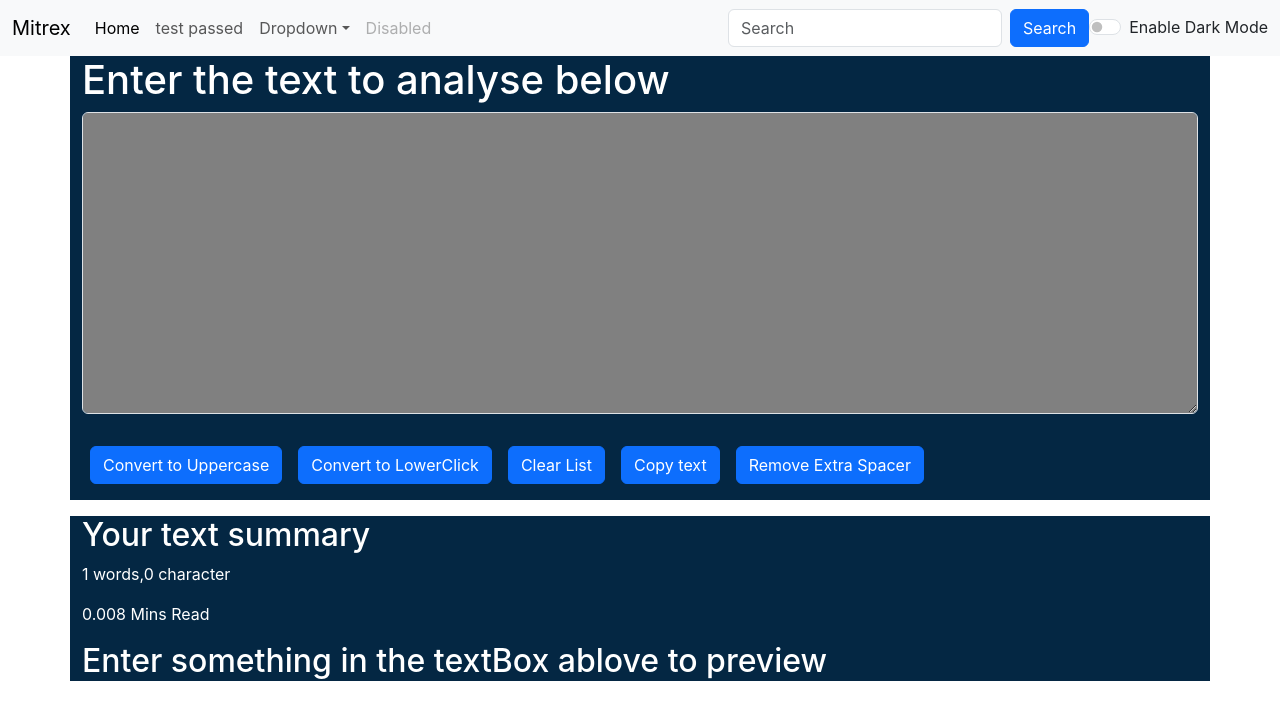
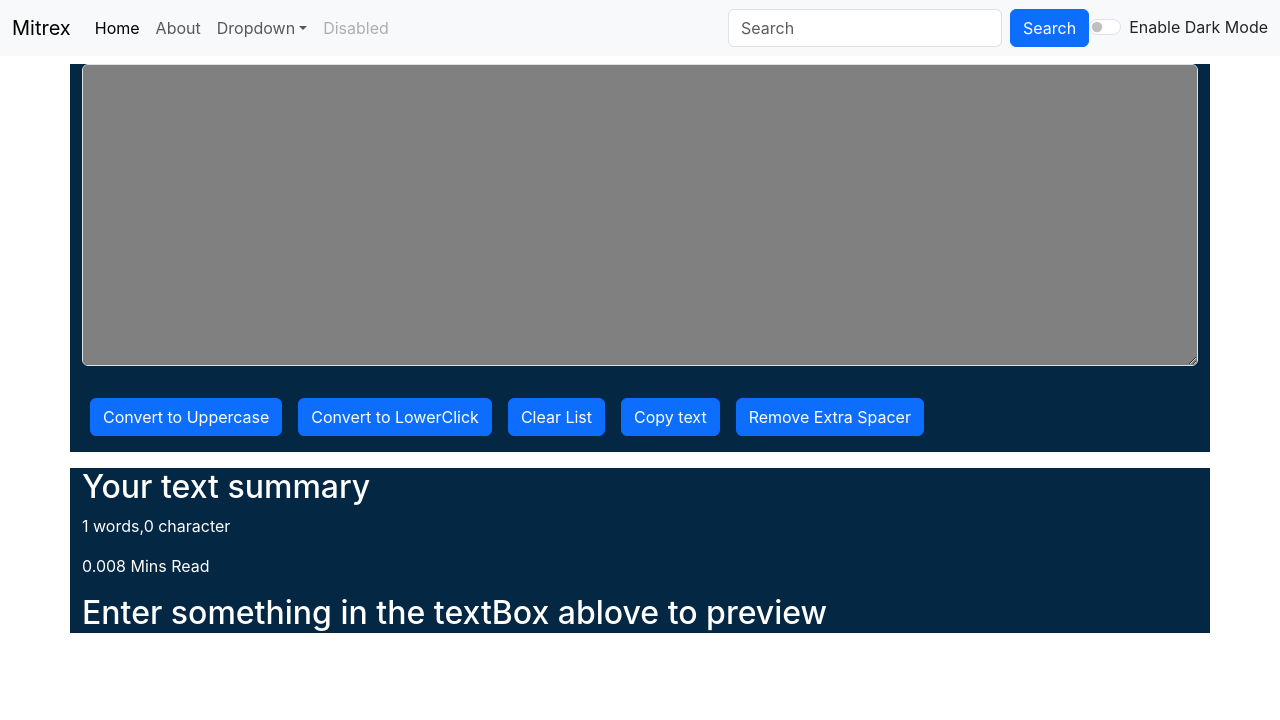
Before and after one commit to Rupesh0914/textutils, a React (Create React App) app: page / in a window 1280 px wide. Shown: the top 720 px of the page. Built offline with nearby package versions, Linux system fonts and the light colour scheme.

Commit message:
sixth Commit

```diff
--- a/package.json
+++ b/package.json
@@ -8,6 +8,7 @@
     "@testing-library/user-event": "^13.5.0",
     "react": "^18.2.0",
     "react-dom": "^18.2.0",
+    "react-router-dom": "^6.14.2",
     "react-scripts": "5.0.1",
     "web-vitals": "^2.1.4"
   },
--- a/public/index.html
+++ b/public/index.html
@@ -7,9 +7,9 @@
     <meta name="theme-color" content="#000000" />
     <meta
       name="description"
-      content="Web site created using create-react-app"
+      content="Mitrex is solar based company"
     />
-    <link rel="apple-touch-icon" href="%PUBLIC_URL%/logo192.png" />
+    <link rel="apple-touch-icon" href="%PUBLIC_URL%/logo.png" />
     <!--
       manifest.json provides metadata used when your web app is installed on a
       user's mobile device or desktop. See https://developers.google.com/web/fundamentals/web-app-manifest/
@@ -17,7 +17,7 @@
     <link rel="manifest" href="%PUBLIC_URL%/manifest.json" />
     <!-- Bootsrap CSS -->
     <link href="https://cdn.jsdelivr.net/npm/bootstrap@5.3.0/dist/css/bootstrap.min.css" rel="stylesheet" integrity="sha384-9ndCyUaIbzAi2FUVXJi0CjmCapSmO7SnpJef0486qhLnuZ2cdeRhO02iuK6FUUVM" crossorigin="anonymous">
-    <title>Mitrex</title>
+    <title>Mitrex - Home</title>
   </head>
   <body>
     <noscript>You need to enable JavaScript to run this app.</noscript>
--- a/src/App.js
+++ b/src/App.js
@@ -1,41 +1,50 @@
 import { useState } from 'react';
 import './App.css';
+import { BrowserRouter as Router, Routes, Route } from 'react-router-dom';
+
 import Navbar from './components/Navbar/Navbar';
 import TextForm from './components/TextForm/TextForm';
 import Alert from './components/Alert/Alert';
-// import About from './components/AboutUs/About';
+import About from './components/AboutUs/About';
 
 function App() {
-  const [mode, setMode] = useState('light'); // Dark Mode Enabled or no
-  const [alert, setAlert] = useState(null)
+  const [mode, setMode] = useState('light'); // Dark Mode Enabled or not
+  const [alert, setAlert] = useState(null);
 
   const showAlert = (message, type) => {
-       setAlert({
-        msg: message,
-        type: type
-       })
-       setTimeout(() => {
-        setAlert(null)
-       }, 1500)
-  }
+    setAlert({
+      msg: message,
+      type: type
+    });
+    setTimeout(() => {
+      setAlert(null);
+    }, 1500);
+  };
+
   const toggleMode = () => {
-    if(mode === 'light'){
-        setMode ('dark');
-        document.body.style.backgroundColor = '#042743';
-        showAlert("Dark mode anable", "success");
+    if (mode === 'light') {
+      setMode('dark');
+      document.body.style.backgroundColor = '#042743';
+      showAlert("Dark mode enabled", "success");
+    } else {
+      setMode('light');
+      document.body.style.backgroundColor = '#FFFFFF'; // Change this to the appropriate background color for light mode
+      showAlert("Light mode enabled", "success");
     }
-  else {
-    setMode ('light');
-    document.body.style.backgroundColor = '#042743';
-    showAlert("Light mode anable", "success")
-  }
-}
+  };
+
   return (
     <>
-    <Navbar title="Mitrex" mode={mode} toggleMode={toggleMode} />
-    <Alert alert={alert}/>
-    <TextForm showAlert={showAlert} heading="Enter the text to analyse below" mode={mode}/>
-    {/* <About /> */}
+      <Router>
+        <Navbar title="Mitrex" mode={mode} toggleMode={toggleMode} />
+        <Alert alert={alert} />
+        <Routes>
+          {/* Define your routes using <Route> components */}
+          <Route exact path="/" element={<TextForm />} />
+          <Route exact path="/about" element={<About />} />
+          {/* <Route path="/contact" element={<Contact />} /> */}
+        </Routes>
+      </Router>
     </>
   );
 }
--- a/src/components/Navbar/Navbar.js
+++ b/src/components/Navbar/Navbar.js
@@ -1,26 +1,27 @@
 import React from 'react'
 import PropTypes from 'prop-types'
+import { Link } from 'react-router-dom';
 
 const Navbar = ( props ) => {
     return (
         <nav className={`navbar navbar-expand-lg bg-body-tertiary navbar-${props.mode} bg-dark`}>
         <div className="container-fluid">
-          <a className="navbar-brand" href="/">{props.title}</a>
+          <Link className="navbar-brand" to="/">{props.title}</Link>
           <button className="navbar-toggler" type="button" data-bs-toggle="collapse" data-bs-target="#navbarSupportedContent" aria-controls="navbarSupportedContent" aria-expanded="false" aria-label="Toggle navigation">
             <span className="navbar-toggler-icon"></span>
           </button>
           <div className="collapse navbar-collapse" id="navbarSupportedContent">
             <ul className="navbar-nav me-auto mb-2 mb-lg-0">
               <li className="nav-item">
-                <a className="nav-link active" aria-current="page" href="/">Home</a>
+                <Link className="nav-link active" aria-current="page" to="/">Home</Link>
               </li>
               <li className="nav-item">
-                <a className="nav-link" href="/about">{props.about}</a>
+                <Link className="nav-link" to="/about">{props.about}</Link>
               </li>
               <li className="nav-item dropdown">
-                <a className="nav-link dropdown-toggle" href="/" role="button" data-bs-toggle="dropdown" aria-expanded="false">
+                <Link className="nav-link dropdown-toggle" href="/" role="button" data-bs-toggle="dropdown" aria-expanded="false">
                   Dropdown
-                </a>
+                </Link>
                 <ul className="dropdown-menu">
                   <li><a className="dropdown-item" href="/">Action</a></li>
                   <li><a className="dropdown-item" href="/">Another action</a></li>
@@ -52,7 +53,7 @@
 }
 Navbar.defaultProps = {
     title: 'This is the test',
-    about: 'test passed'
+    about: 'About'
 }
 
 
```
Also changed, not shown: 2 other files (tests, documents, lock files or other folders).
